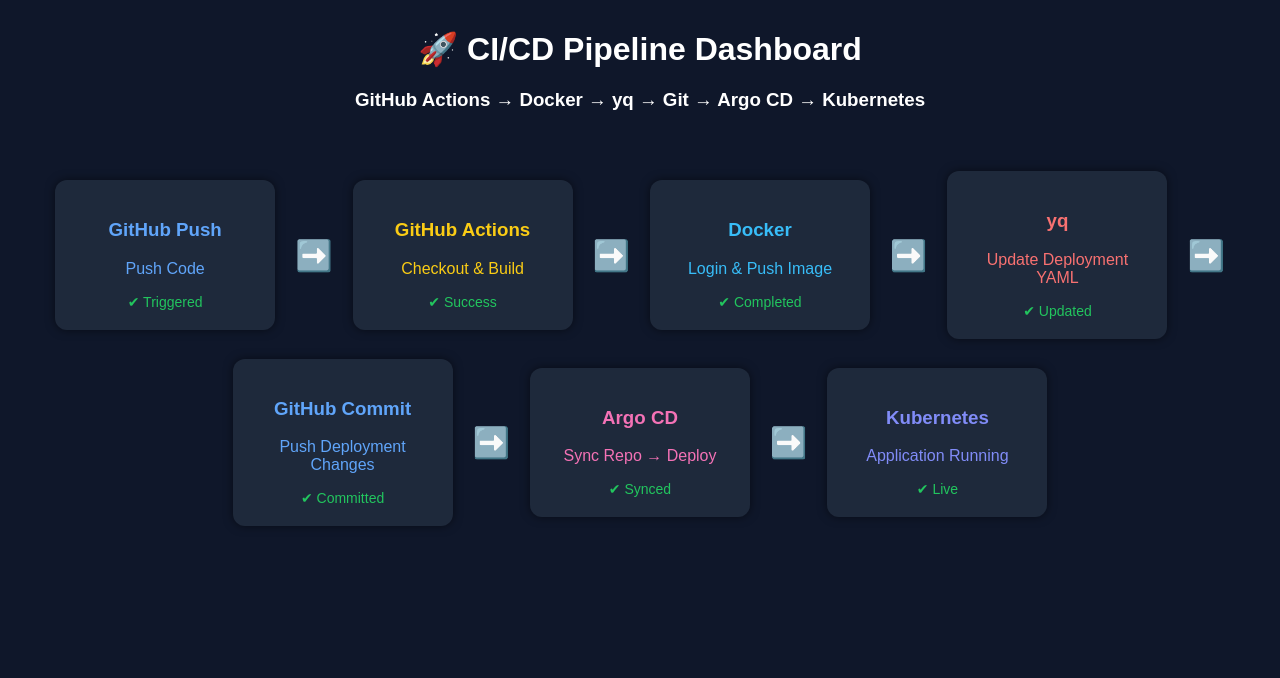
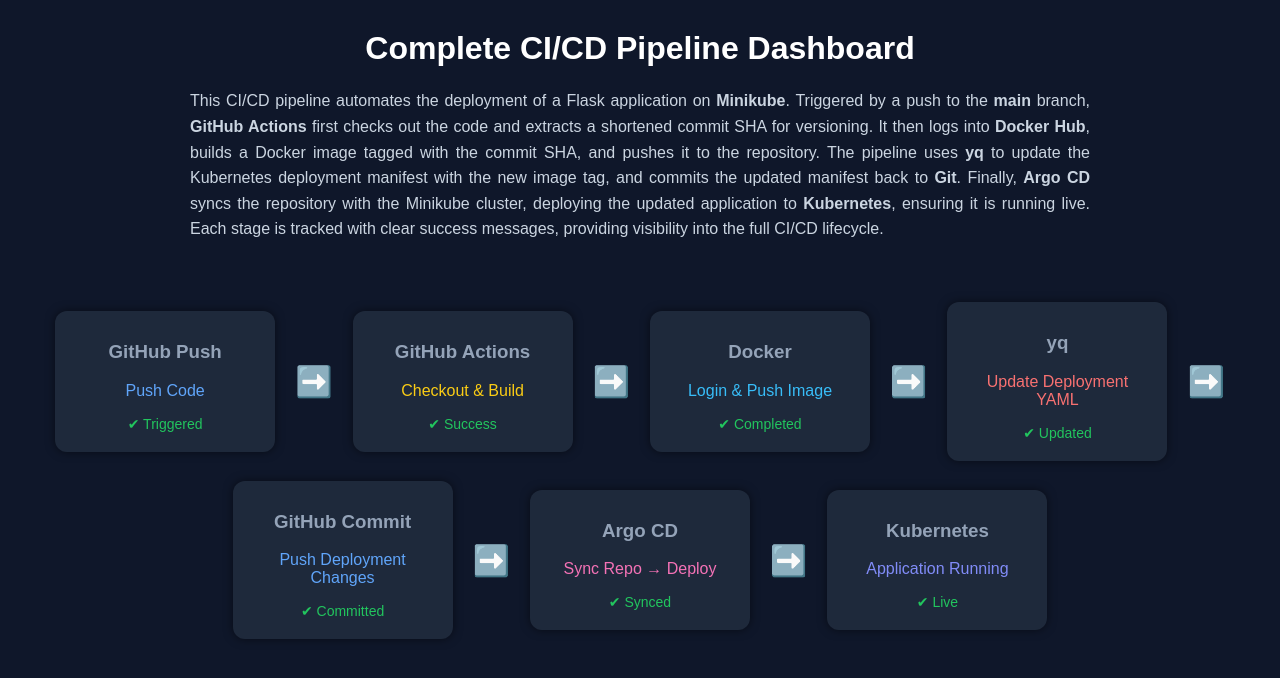
Before and after one commit to bibekk477/cicd-gha, a Flask app: page / in a window 1280 px wide. Shown: the top 678 px of the page. Run offline with Flask 3, Linux system fonts and the light colour scheme.

Commit message:
Enhance index.html with improved styling and detailed description for CI/CD pipeline

```diff
--- a/templates/index.html
+++ b/templates/index.html
@@ -8,10 +8,26 @@
             background: #0f172a;
             color: white;
             text-align: center;
+            margin: 0;
+            padding: 0;
         }
 
         h1 {
             margin-top: 30px;
+        }
+
+        h3 {
+            margin-top: 10px;
+            color: #94a3b8;
+        }
+
+        .description {
+            max-width: 900px;
+            margin: 20px auto;
+            color: #cbd5e1;
+            font-size: 16px;
+            line-height: 1.6;
+            text-align: justify;
         }
 
         .pipeline {
@@ -54,8 +70,12 @@
 </head>
 <body>
 
-    <h1>🚀 CI/CD Pipeline Dashboard</h1>
-    <h3>GitHub Actions → Docker → yq → Git → Argo CD → Kubernetes</h3>
+    <h1>Complete CI/CD Pipeline Dashboard</h1>
+
+    <p class="description">
+        This CI/CD pipeline automates the deployment of a Flask application on <strong>Minikube</strong>. Triggered by a push to the <strong>main</strong> branch, <strong>GitHub Actions</strong> first checks out the code and extracts a shortened commit SHA for versioning. It then logs into <strong>Docker Hub</strong>, builds a Docker image tagged with the commit SHA, and pushes it to the repository. The pipeline uses <strong>yq</strong> to update the Kubernetes deployment manifest with the new image tag, and commits the updated manifest back to <strong>Git</strong>. Finally, <strong>Argo CD</strong> syncs the repository with the Minikube cluster, deploying the updated application to <strong>Kubernetes</strong>, ensuring it is running live. Each stage is tracked with clear success messages, providing visibility into the full CI/CD lifecycle.
+    </p>
+
 
     <div class="pipeline">
         {% for stage in pipeline %}
```
